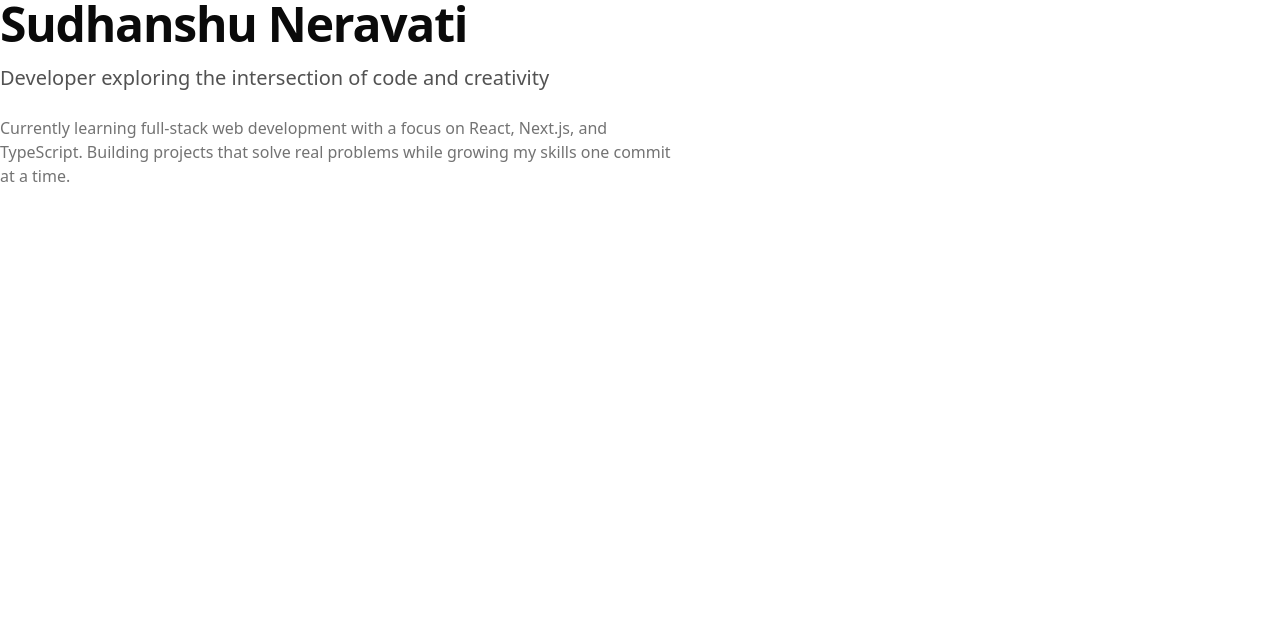
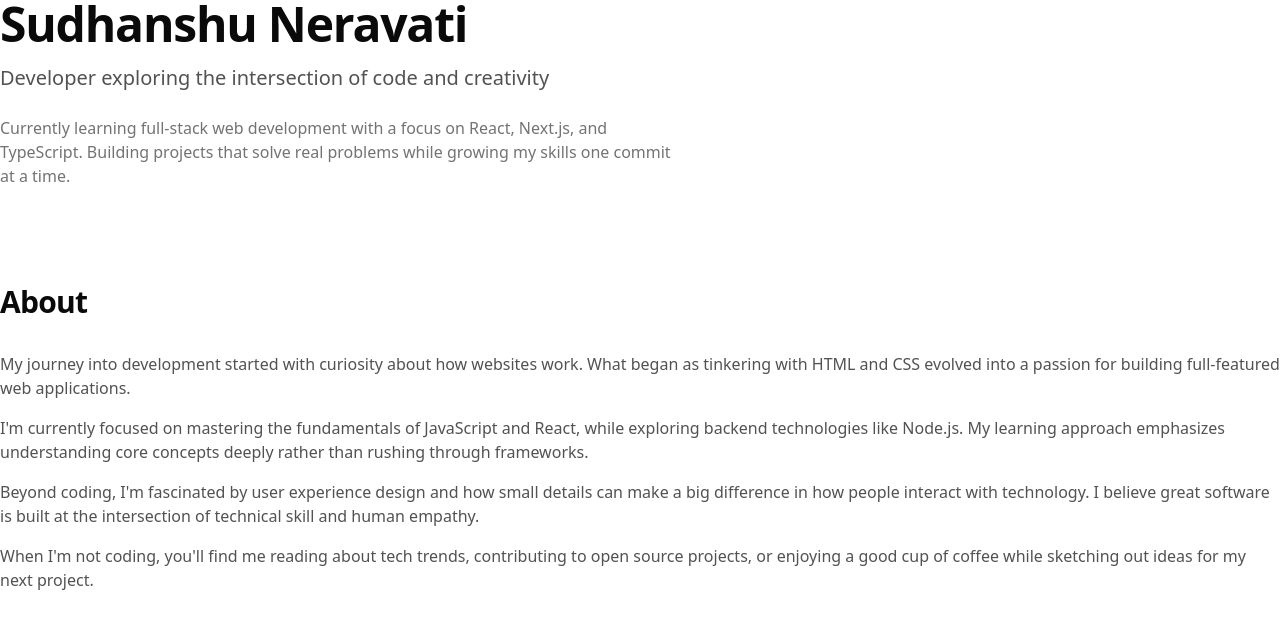
Before and after one commit to sdnshu/me, a Next.js app: page / in a window 1280 px wide. Shown: the top 628 px of the page. Built offline with nearby package versions, Linux system fonts and the light colour scheme.

Commit message:
feat: add about section

```diff
--- a/app/page.tsx
+++ b/app/page.tsx
@@ -18,6 +18,34 @@ const Page = () => {
                 </p>
             </section>
 
+            <section className="mb-16 md:mb-24">
+                <h2 className="text-2xl md:text-3xl font-bold tracking-tight mb-8">
+                    About
+                </h2>
+                <div className="space-y-4 text-neutral-600 dark:text-neutral-400">
+                    <p>
+                        My journey into development started with curiosity about how websites work.
+                        What began as tinkering with HTML and CSS evolved into a passion for building
+                        full-featured web applications.
+                    </p>
+                    <p>
+                        I'm currently focused on mastering the fundamentals of JavaScript and React,
+                        while exploring backend technologies like Node.js. My learning approach emphasizes
+                        understanding core concepts deeply rather than rushing through frameworks.
+                    </p>
+                    <p>
+                        Beyond coding, I'm fascinated by user experience design and how small details
+                        can make a big difference in how people interact with technology. I believe
+                        great software is built at the intersection of technical skill and human empathy.
+                    </p>
+                    <p>
+                        When I'm not coding, you'll find me reading about tech trends, contributing to
+                        open source projects, or enjoying a good cup of coffee while sketching out ideas
+                        for my next project.
+                    </p>
+                </div>
+            </section>
+
         </main>
     )
 
```
